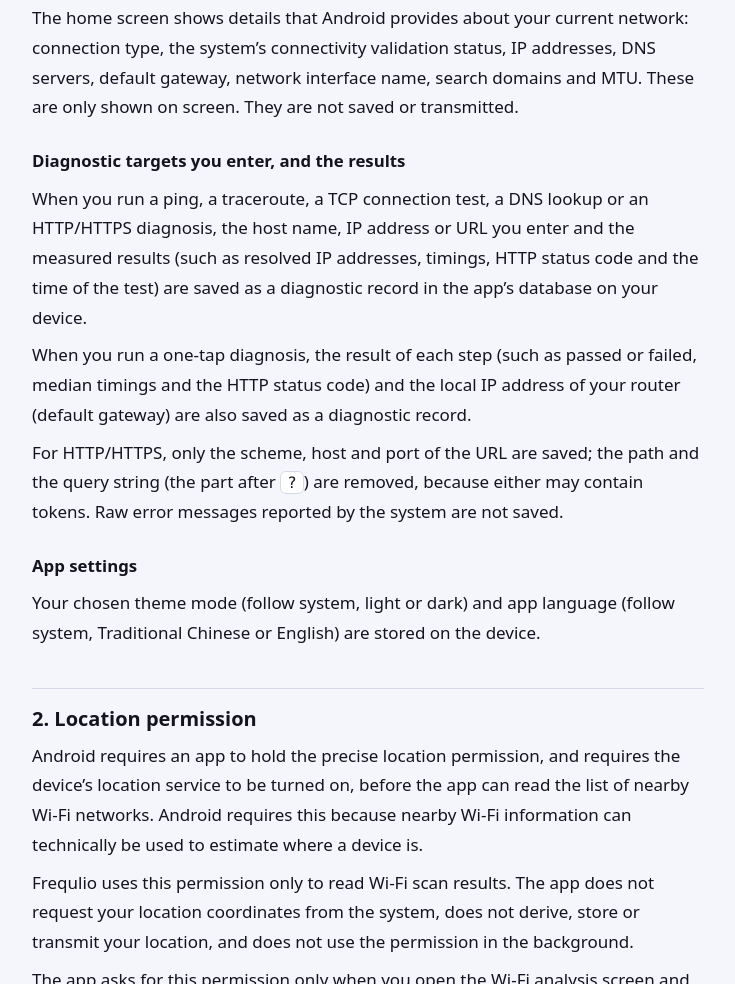
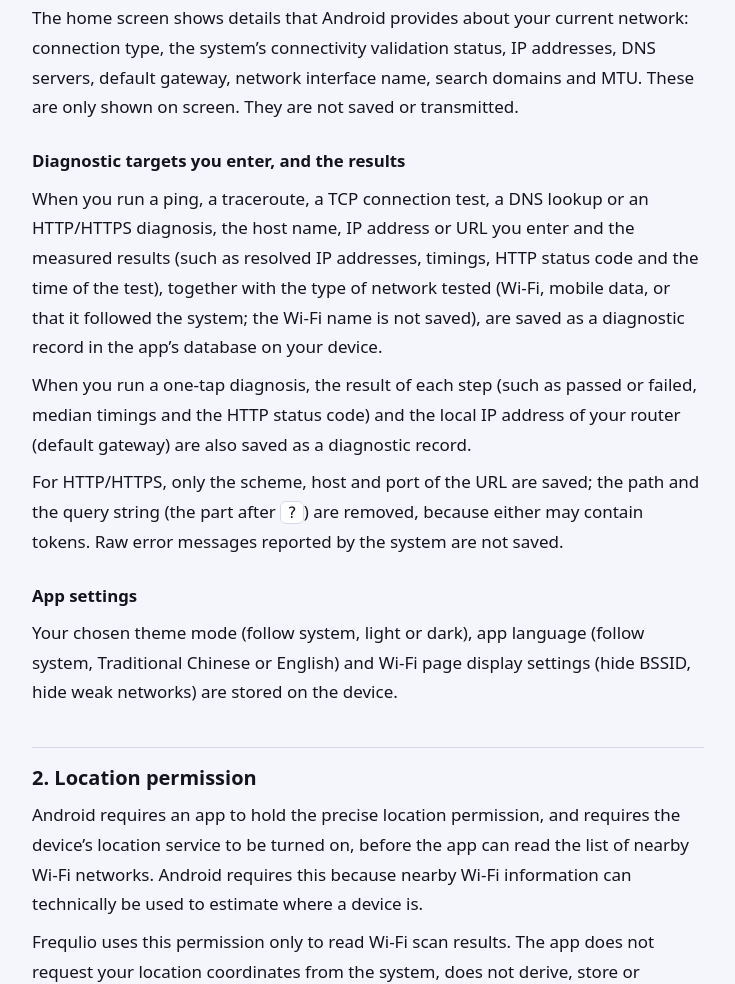
Before and after one commit to kanevanstudio/frequlio-privacy, a plain HTML site: page en.html in a window 1280 px wide. Shown: the part 993-1977 px from the top of the page, without its empty margins (272-1007 px from the left). Drawn offline with Linux system fonts and the light colour scheme.

Commit message:
Note tested network type in records and Wi-Fi display settings
Co-Authored-By: Claude Opus 5.5 <noreply@anthropic.com>

```diff
--- a/en.html
+++ b/en.html
@@ -32,12 +32,12 @@ Developer: KaneVan Studio</p>
 <p>The home screen shows details that Android provides about your current network: connection type, the system’s connectivity validation status, IP addresses, DNS servers, default gateway, network interface name, search domains and MTU. These are only shown on screen. They are not saved or transmitted.</p>
 
 <h3>Diagnostic targets you enter, and the results</h3>
-<p>When you run a ping, a traceroute, a TCP connection test, a DNS lookup or an HTTP/HTTPS diagnosis, the host name, IP address or URL you enter and the measured results (such as resolved IP addresses, timings, HTTP status code and the time of the test) are saved as a diagnostic record in the app’s database on your device.</p>
+<p>When you run a ping, a traceroute, a TCP connection test, a DNS lookup or an HTTP/HTTPS diagnosis, the host name, IP address or URL you enter and the measured results (such as resolved IP addresses, timings, HTTP status code and the time of the test), together with the type of network tested (Wi-Fi, mobile data, or that it followed the system; the Wi-Fi name is not saved), are saved as a diagnostic record in the app’s database on your device.</p>
 <p>When you run a one-tap diagnosis, the result of each step (such as passed or failed, median timings and the HTTP status code) and the local IP address of your router (default gateway) are also saved as a diagnostic record.</p>
 <p>For HTTP/HTTPS, only the scheme, host and port of the URL are saved; the path and the query string (the part after <code>?</code>) are removed, because either may contain tokens. Raw error messages reported by the system are not saved.</p>
 
 <h3>App settings</h3>
-<p>Your chosen theme mode (follow system, light or dark) and app language (follow system, Traditional Chinese or English) are stored on the device.</p>
+<p>Your chosen theme mode (follow system, light or dark), app language (follow system, Traditional Chinese or English) and Wi-Fi page display settings (hide BSSID, hide weak networks) are stored on the device.</p>
 
 <h2>2. Location permission</h2>
 <p>Android requires an app to hold the precise location permission, and requires the device’s location service to be turned on, before the app can read the list of nearby Wi-Fi networks. Android requires this because nearby Wi-Fi information can technically be used to estimate where a device is.</p>
```
Also changed, not shown: index.html (+2 -2 lines).
